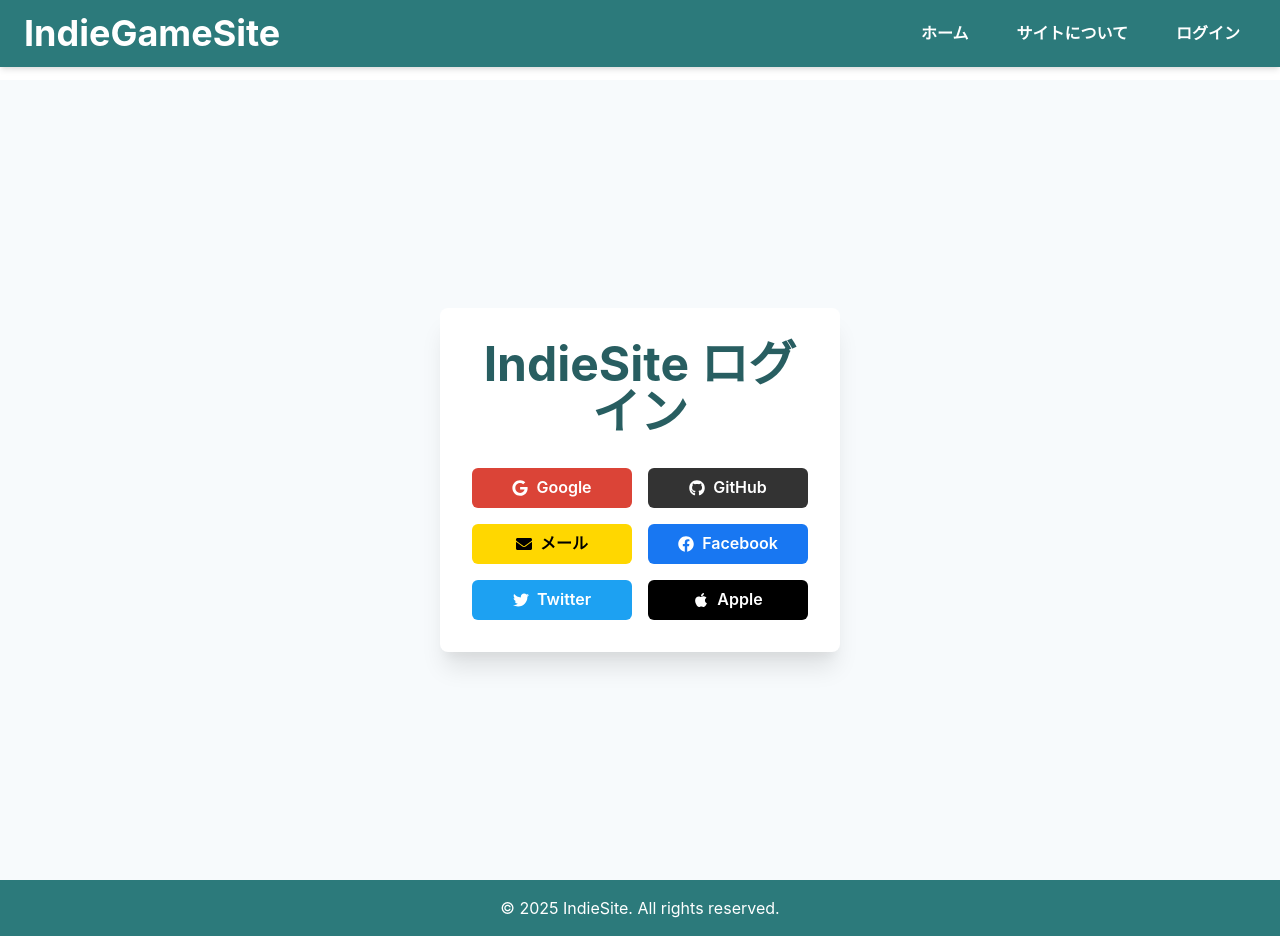
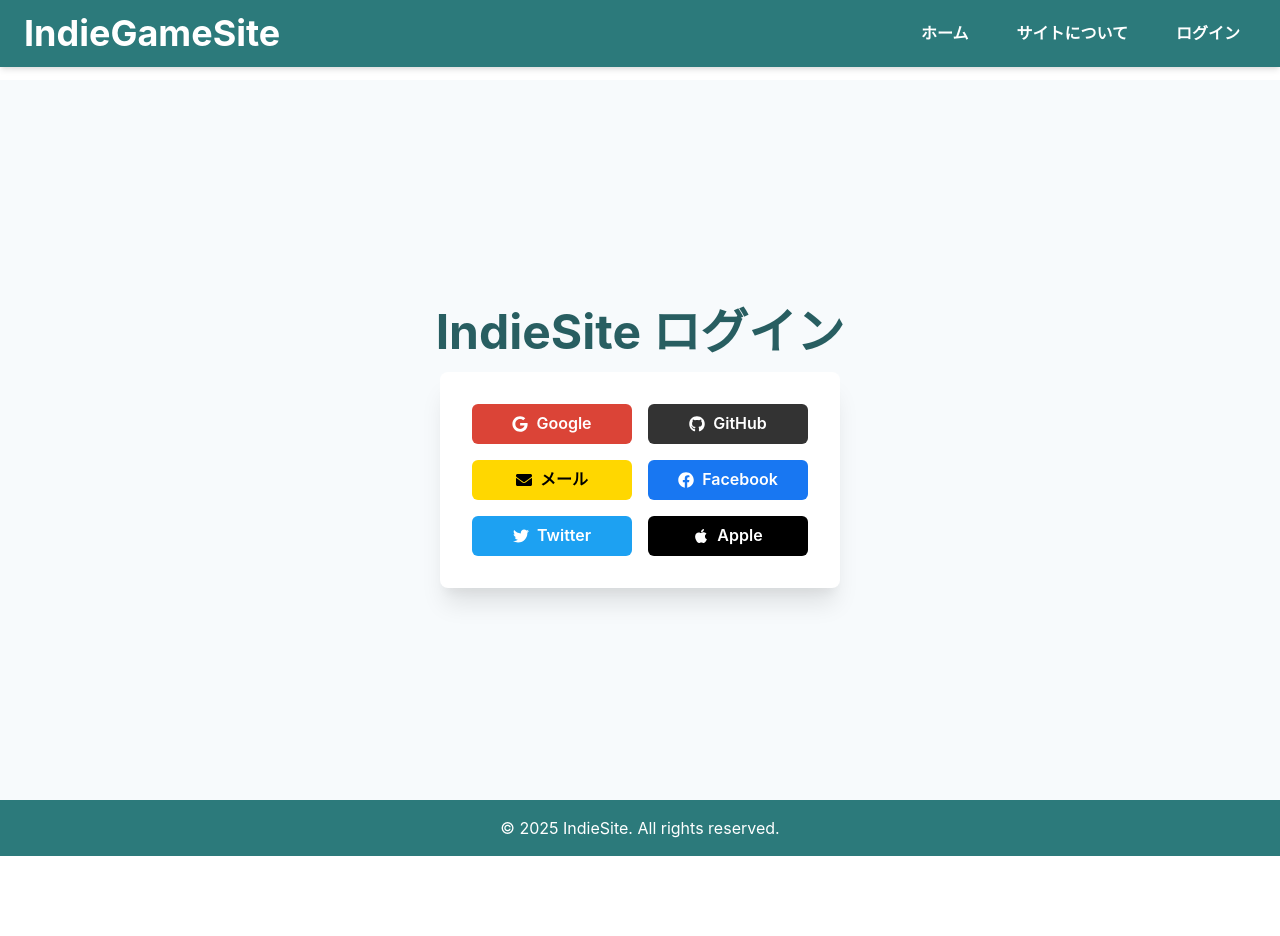
Before and after one commit to takaki-inokuchi/IndieSite, a React (Vite) app: page /LoginPage in a window 1280 px wide. After the commit the page ends 856 px from the top, so only its background shows below. Built offline with nearby package versions, Linux system fonts and the light colour scheme.

Commit message:
logincss

```diff
--- a/src/Pages/LoginPage.tsx
+++ b/src/Pages/LoginPage.tsx
@@ -12,11 +12,16 @@
   return (
     <Flex
       w="100vw"
-      h="100vh"
+      h="90vh"
       justifyContent="center"
       alignItems="center"
       bg="gray.50"
+      direction="column"
     >
+      {/* タイトル */}
+      <Heading as="h1" size="2xl" p={4} color="teal.700" textAlign="center">
+        IndieSite ログイン
+      </Heading>
       <Flex
         w="90%"
         maxW="400px"
@@ -27,11 +32,6 @@
         borderRadius="lg"
         shadow="xl"
       >
-        {/* タイトル */}
-        <Heading as="h1" size="2xl" mb={8} color="teal.700" textAlign="center">
-          IndieSite ログイン
-        </Heading>
-
         {/* 6つのログインボタン */}
         <Grid w="100%" templateColumns="repeat(2, 1fr)" gap={4}>
           <Button
--- a/src/templates/Header.tsx
+++ b/src/templates/Header.tsx
@@ -122,7 +122,7 @@
                 <Link to="/about" onClick={onClose}>
                   <Button colorScheme="teal">サイトについて</Button>
                 </Link>
-                <Link to="/LoginPage">
+                <Link to="/LoginPage" onClick={onClose}>
                   <Button colorScheme="teal">ログイン</Button>
                 </Link>
               </Flex>
```
